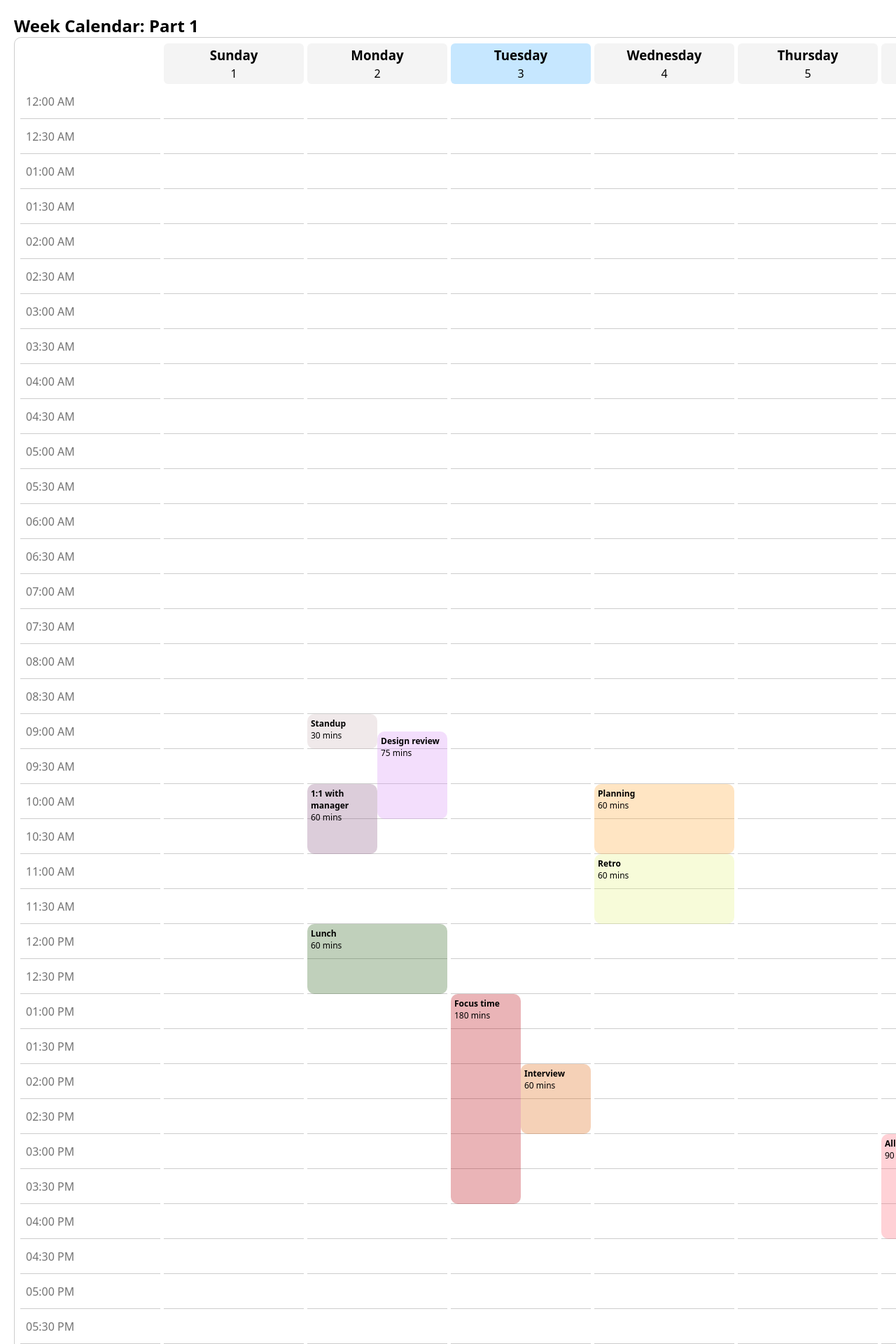
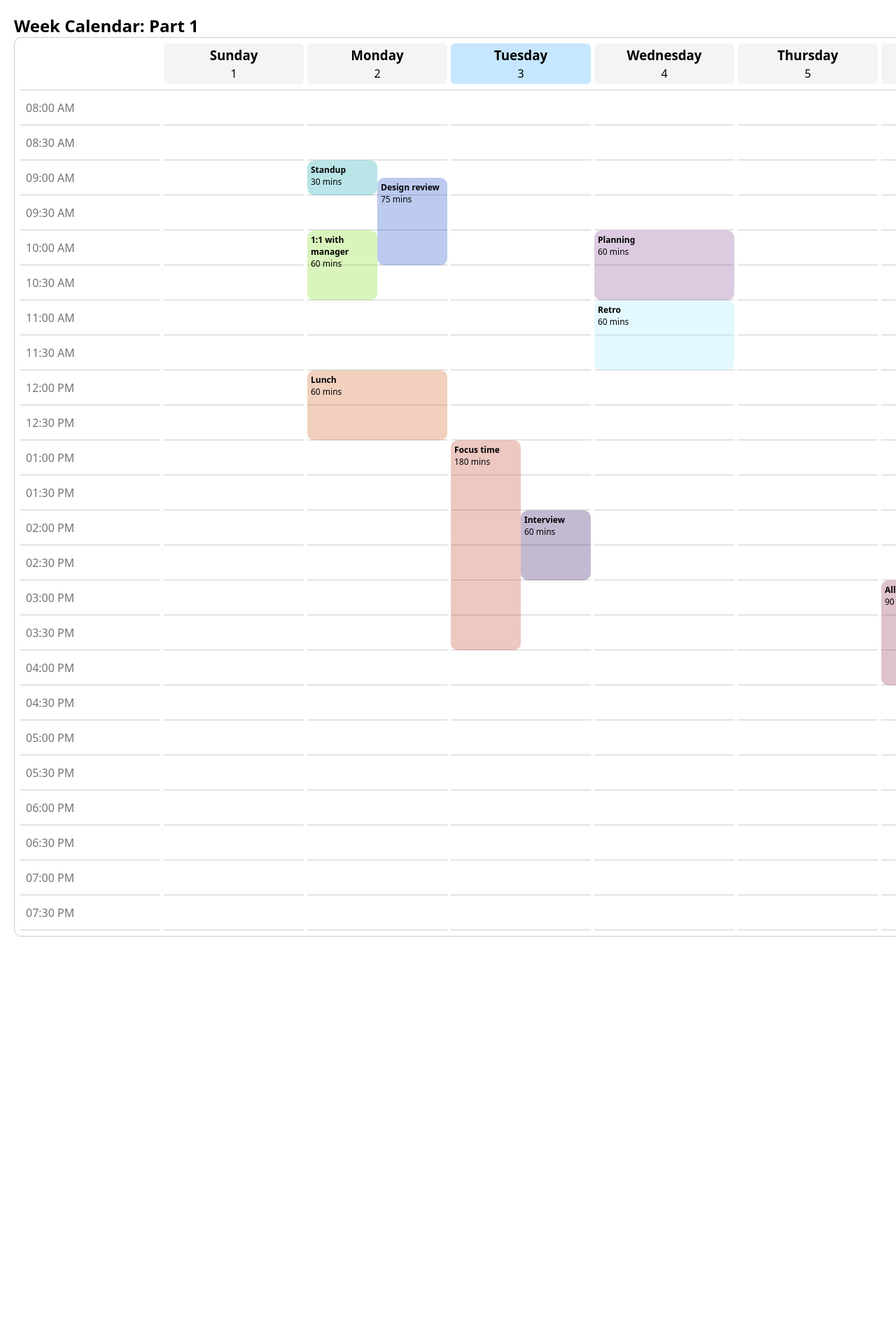
Before and after one commit to Joha99/frontend-systems-design, a React (Vite) app: page / in a window 1280 px wide. Shown: the top 1920 px of the page at 70% size. After the commit the page ends 1358 px from the top, so only its background shows below. Built offline with nearby package versions, Linux system fonts and the light colour scheme.

Commit message:
today line

```diff
--- a/src/week-calendar/Part1OverlapLayout.tsx
+++ b/src/week-calendar/Part1OverlapLayout.tsx
@@ -26,7 +26,7 @@
  * Time target: 45 minutes.
  */
 
-import { useEffect, useState, type CSSProperties } from "react";
+import { useEffect, useRef, useState, type CSSProperties } from "react";
 import styles from "./WeekCalendar.module.css";
 import { type CalendarEvent, fetchEvents } from "./mockApi";
 
@@ -44,7 +44,7 @@ const getDaysOfWeek = (relativeDate: Date = new Date()) => {
 
   const weekDays: Date[] = [];
 
-  for (let d = 0; d < 7; d++) {
+  for (let d = 0; d < 8; d++) {
     const currentDay = new Date(sundayOfWeek);
     currentDay.setDate(currentDay.getDate() + d);
     weekDays.push(currentDay);
@@ -106,7 +106,6 @@ const getClusters = (eventsInDay: CalendarEvent[]) => {
     }
   }
 
-  console.log("cluster res", res);
   return res;
 };
 
@@ -147,16 +146,37 @@ const randomRgba = (alpha = 0.3) => {
   return `rgba(${channel()}, ${channel()}, ${channel()}, ${alpha})`;
 };
 
+const getTopOffset = (current: Date) => {
+  const start = new Date(current);
+  start.setHours(0, 0, 0, 0);
+
+  const minSinceStart = (current.getTime() - start.getTime()) / MS_IN_MIN;
+  const startSlot = minSinceStart / SLOT_DURATION_MIN;
+  const nowTopOffsetPx = startSlot * SLOT_HEIGHT_PX;
+
+  return nowTopOffsetPx;
+};
+
 export const Part1OverlapLayout = () => {
   const [daysOfWeek, setDaysOfWeek] = useState<Date[]>(getDaysOfWeek);
   const [events, setEvents] = useState<CalendarEvent[]>([]);
 
+  const scrollContainerRef = useRef<HTMLDivElement>(null);
+
   useEffect(() => {
-    fetchEvents(daysOfWeek[0].toISOString(), daysOfWeek[6].toISOString()).then(
+    fetchEvents(daysOfWeek[0].toISOString(), daysOfWeek[7].toISOString()).then(
       (events) => {
+        console.log(events);
         setEvents(events);
       },
     );
+
+    const minsFromStartToEightAm = 8 * 60;
+    const slotsBeforeEightAm = minsFromStartToEightAm / SLOT_DURATION_MIN;
+    const pxBeforeEightAm = slotsBeforeEightAm * SLOT_HEIGHT_PX;
+    scrollContainerRef.current?.scrollTo({
+      top: pxBeforeEightAm,
+    });
   }, []);
 
   const halfHourSlots = getHalfHourSlots();
@@ -167,14 +187,17 @@ export const Part1OverlapLayout = () => {
     eventsByDay[startDate.getDay()].push(event);
   }
 
+  const now = new Date();
+  const nowTopOffsetPx = getTopOffset(now);
+
   return (
     <div style={{ width: "100%", padding: "20px" }}>
       <h2>Week Calendar: Part 1</h2>
 
       <div className={styles.calendar}>
-        <div className={styles.weekGrid}>
+        <div className={styles.header}>
           <div />
-          {daysOfWeek.map((day) => {
+          {daysOfWeek.slice(0, 7).map((day) => {
             const date = day.getDate();
             const dayName = day.toLocaleDateString([], { weekday: "long" });
             const dayIsToday = isToday(day);
@@ -190,7 +213,7 @@ export const Part1OverlapLayout = () => {
             );
           })}
         </div>
-        <div className={styles.weekGrid}>
+        <div className={styles.weekGrid} ref={scrollContainerRef}>
           <div className={styles.column}>
             {halfHourSlots.map((slot) => {
               const displayedSlotTime = slot.toLocaleTimeString([], {
@@ -208,7 +231,8 @@ export const Part1OverlapLayout = () => {
               );
             })}
           </div>
-          {eventsByDay.map((events, i) => {
+          {eventsByDay.map((events, d) => {
+            const dayIsToday = now.getDay() === d;
             const clusters = getClusters(events);
             const clusterLanes = clusters.map((cluster) =>
               getClusterLanes(cluster),
@@ -216,33 +240,26 @@ export const Part1OverlapLayout = () => {
 
             return (
               <div className={styles.column}>
-                {halfHourSlots.map((_, i) => {
-                  return <div key={i} className={styles.halfHourSlot}></div>;
+                {halfHourSlots.map((_, s) => {
+                  return <div key={s} className={styles.halfHourSlot}></div>;
                 })}
-
                 {clusterLanes.map((clusterLane) => {
                   return clusterLane.map((lane, l) => {
                     return lane.map((laneEvent) => {
+                      const randomBg = randomRgba();
+
                       const widthPx = COLUMN_WIDTH_PX / clusterLane.length;
                       const leftOffsetPx = l * widthPx;
 
                       const startDate = new Date(laneEvent.start);
+                      const topOffsetPx = getTopOffset(startDate);
+
                       const endDate = new Date(laneEvent.end);
-
-                      const dayStart = new Date(laneEvent.start);
-                      dayStart.setHours(0, 0, 0, 0);
-
-                      const minSinceStart =
-                        (startDate.getTime() - dayStart.getTime()) / MS_IN_MIN;
-                      const startSlot = minSinceStart / SLOT_DURATION_MIN;
-                      const topOffsetPx = startSlot * SLOT_HEIGHT_PX;
+                      const bottomOffsetPx = getTopOffset(endDate);
 
                       const durationMin =
                         (endDate.getTime() - startDate.getTime()) / MS_IN_MIN;
-                      const slotCount = durationMin / SLOT_DURATION_MIN;
-                      const height = slotCount * SLOT_HEIGHT_PX;
-
-                      const randomBg = randomRgba();
+                      const height = bottomOffsetPx - topOffsetPx;
 
                       return (
                         <div
@@ -264,6 +281,14 @@ export const Part1OverlapLayout = () => {
                     });
                   });
                 })}
+                {dayIsToday && (
+                  <div
+                    className={styles.todayLine}
+                    style={{
+                      top: `${nowTopOffsetPx}px`,
+                    }}
+                  ></div>
+                )}
               </div>
             );
           })}
--- a/src/week-calendar/WeekCalendar.module.css
+++ b/src/week-calendar/WeekCalendar.module.css
@@ -9,6 +9,17 @@
   display: grid;
   grid-template-columns: repeat(8, 200px);
   gap: 5px;
+  height: 1200px;
+  overflow-y: scroll;
+}
+
+.header {
+  display: grid;
+  grid-template-columns: repeat(8, 200px);
+  gap: 5px;
+  overflow-y: scroll;
+  border-bottom: 1px solid #ccc;
+  padding-bottom: 8px;
 }
 
 .column {
@@ -69,3 +80,12 @@
   border-radius: 10px;
   padding: 5px;
 }
+
+.todayLine {
+  height: 8px;
+  position: absolute;
+  width: 100%;
+  background-color: red;
+  border-radius: 10px;
+  opacity: 50%;
+}
--- a/src/week-calendar/mockApi.ts
+++ b/src/week-calendar/mockApi.ts
@@ -43,6 +43,9 @@ const SEED: [string, number, string, string][] = [
   ["Demo prep", 4, "15:00", "15:30"],
   ["Customer call", 4, "15:15", "16:00"],
   ["Coffee chat", 4, "15:30", "16:00"],
+  ["Brunch", 5, "10:00", "11:30"],
+  ["Hike", 5, "11:00", "14:00"],
+  ["Movie", 5, "19:00", "21:00"],
 ];
 
 let nextId = 1;
```
